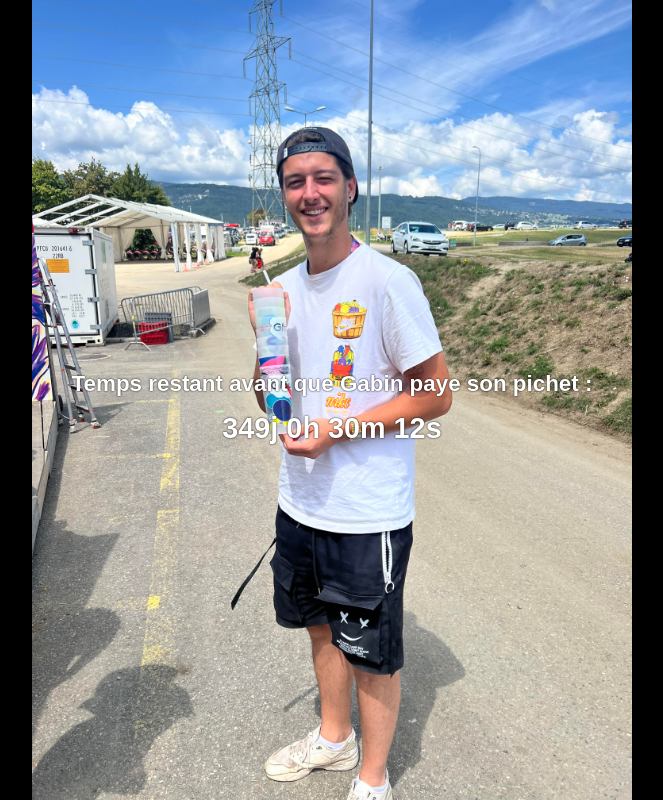
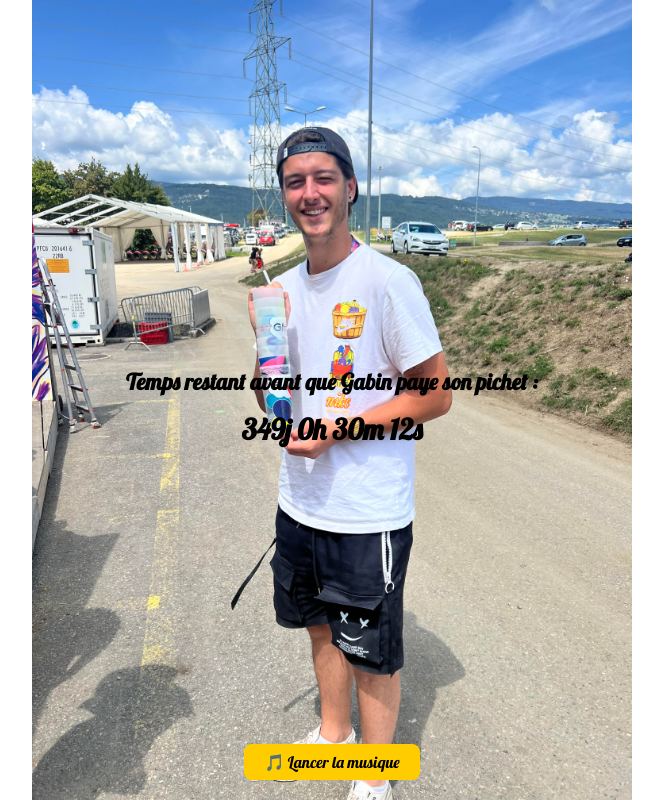
Before and after one commit to Fourchettedufutur/Gab-pich, a plain HTML site: page index.html in a window 1280 px wide. Shown: the whole page, without its empty margins (308-971 px from the left). Drawn offline with Linux system fonts and the light colour scheme.

Commit message:
Update index.html

```diff
--- a/index.html
+++ b/index.html
@@ -3,6 +3,10 @@
 <head>
   <meta charset="UTF-8">
   <title>Gabin - Compte à rebours</title>
+
+  <!-- Google Font : Lobster -->
+  <link href="https://fonts.googleapis.com/css2?family=Lobster&display=swap" rel="stylesheet">
+
   <style>
     * {
       box-sizing: border-box;
@@ -12,7 +16,7 @@
       margin: 0;
       padding: 0;
       height: 100%;
-      font-family: Arial, sans-serif;
+      font-family: 'Lobster', cursive;
     }
 
     .container {
@@ -21,12 +25,12 @@
       height: 100vh;
       background: url("Gabz.jpg") no-repeat center center;
       background-size: contain;
-      background-color: #000; /* fond noir autour de l’image si elle ne remplit pas tout */
+      background-color: #fff;
       display: flex;
       align-items: center;
       justify-content: center;
       text-align: center;
-      color: white;
+      color: black;
     }
 
     .text-content {
@@ -38,13 +42,28 @@
     .text-content h1 {
       font-size: 1.4em;
       margin-bottom: 15px;
-      text-shadow: 0 0 2px black; /* léger contour pour lisibilité */
     }
 
     #countdown {
       font-size: 1.8em;
       font-weight: bold;
-      text-shadow: 0 0 2px black;
+    }
+
+    .audio-controls {
+      position: absolute;
+      bottom: 20px;
+      width: 100%;
+      text-align: center;
+    }
+
+    .audio-controls button {
+      font-family: 'Lobster', cursive;
+      font-size: 1em;
+      padding: 8px 20px;
+      border: none;
+      background-color: #ffcc00;
+      border-radius: 8px;
+      cursor: pointer;
     }
 
     @media (max-width: 600px) {
@@ -63,6 +82,13 @@
       <h1>Temps restant avant que Gabin paye son pichet :</h1>
       <div id="countdown"></div>
     </div>
+
+    <div class="audio-controls">
+      <button onclick="document.getElementById('music').play()">🎵 Lancer la musique</button>
+    </div>
+
+    <!-- Musique (change le fichier si tu veux) -->
+    <audio id="music" src="musique.mp3" type="audio/mp3"></audio>
   </div>
 
   <script>
```
